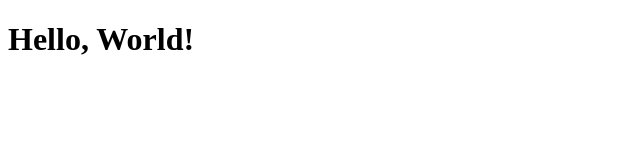
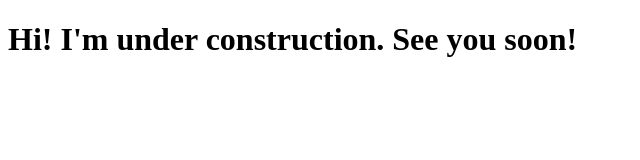
Before and after one commit to AlaaSaadAbdo/alaasaadabdo.github.io, a plain HTML site: page index.html in a window 1280 px wide. Shown: the whole page, without its empty margins (0-640 px from the left). Drawn offline with Linux system fonts and the light colour scheme.

Commit message:
Update index.html

```diff
--- a/index.html
+++ b/index.html
@@ -4,7 +4,6 @@
     <title>My webpage!</title>
   </head>
   <body>
-    <h1>Hello, World!</h1>
-    <h4 id='date'></h4>
+    <h1>Hi! I'm under construction. See you soon!</h1>
   </body>
 </html>
```
